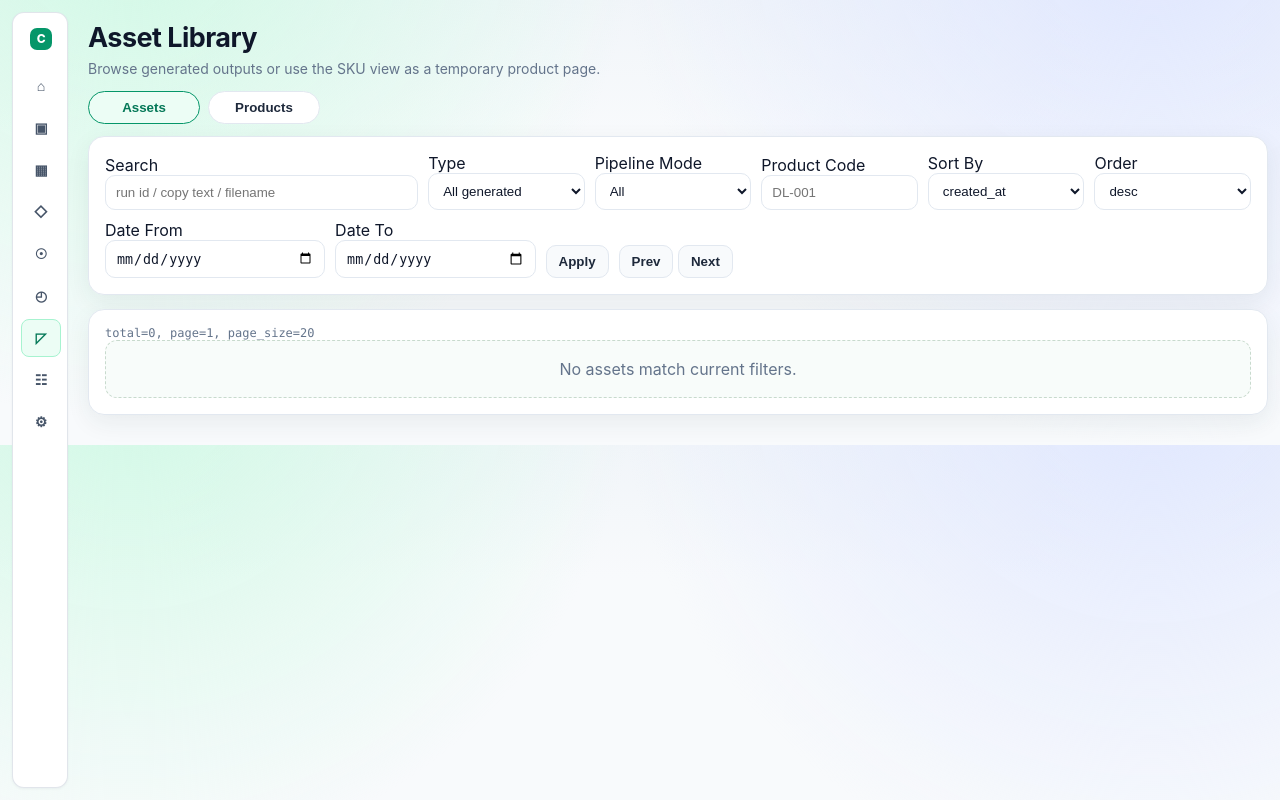
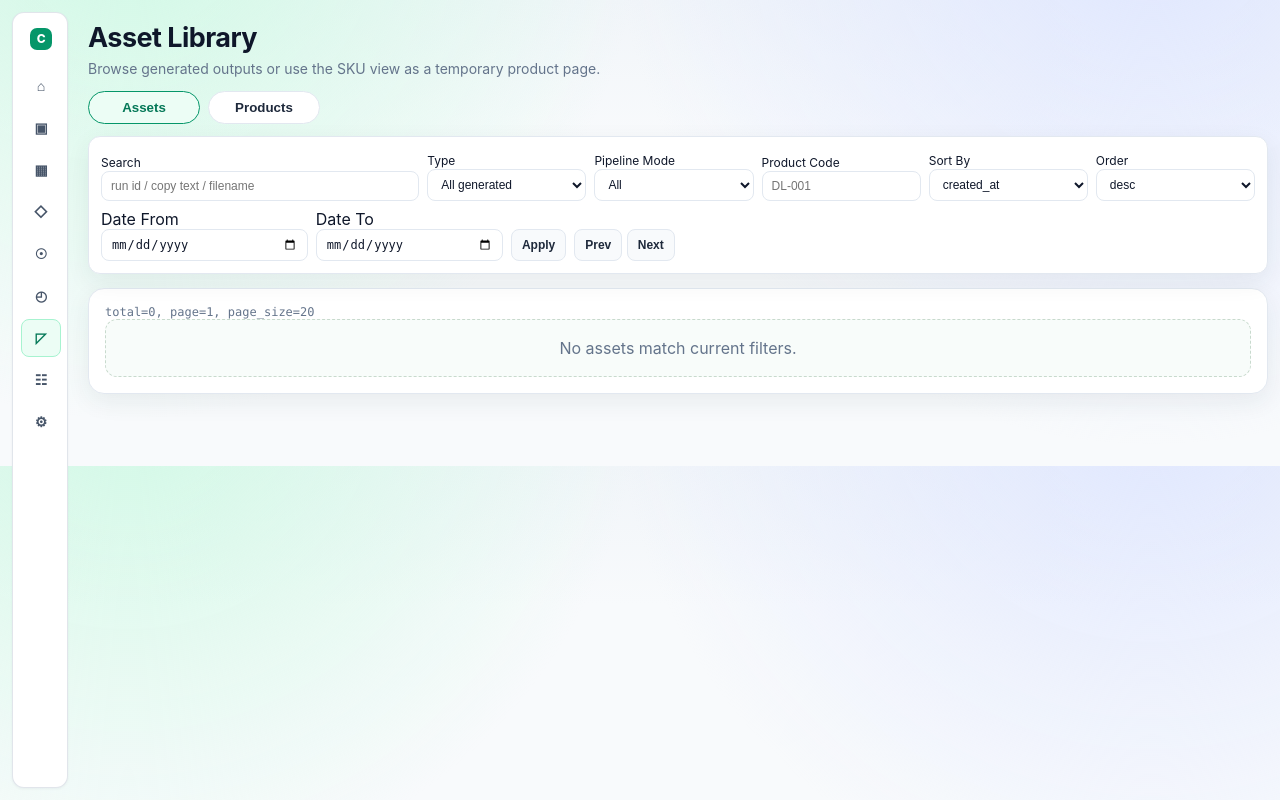
Before and after one commit to xysterical/crispy, a FastAPI app: page /dashboard/assets in a window 1280 px wide. Run offline with FastAPI, Linux system fonts and the light colour scheme; data that the repository does not hold is empty; some libraries are stand-ins or nearby versions.

Commit message:
fix: polish asset library controls

```diff
--- a/app/templates/assets.html
+++ b/app/templates/assets.html
@@ -22,7 +22,7 @@
       radial-gradient(circle at 90% -20%, #e0e7ff 0%, transparent 42%),
       linear-gradient(180deg, var(--bg-alt), var(--bg) 30%);
   }
-  .app-shell { width: min(1380px, calc(100% - 24px)); margin: 22px auto 30px auto; }
+  .app-shell { width: min(1380px, calc(100% - 24px)); margin: 22px auto 72px auto; }
   .card {
     border: 1px solid var(--line);
     border-radius: var(--radius);
@@ -34,14 +34,24 @@
   }
   h1 { margin: 0; font-size: 27px; letter-spacing: -0.02em; line-height: 1.2; }
   .subtitle { margin-top: 6px; color: var(--muted); font-size: 14px; }
-  .filters { display:grid; grid-template-columns: 2fr 1fr 1fr 1fr 1fr 1fr; gap:10px; align-items:end; }
+  .asset-filter-card {
+    position: sticky;
+    top: 10px;
+    z-index: 8;
+    padding: 12px;
+    border-radius: 12px;
+  }
+  .filters { display:grid; grid-template-columns: minmax(220px, 2fr) repeat(5, minmax(120px, 1fr)); gap:8px; align-items:end; }
   .filters-bottom {
     display:flex;
-    gap:10px;
+    gap:8px;
     align-items:end;
-    margin-top:10px;
+    margin-top:8px;
     flex-wrap: wrap;
   }
+  .filters label { font-size: 12px; }
+  .filters input, .filters select, .filters-bottom input { padding: 7px 9px; border-radius: 8px; font-size: 12px; }
+  .filters-bottom button { min-height: 32px; padding: 7px 10px; border-radius: 8px; font-size: 12px; }
   .view-tabs { display:flex; gap:8px; margin-top:14px; flex-wrap:wrap; }
   .view-tab {
     min-width: 112px;
@@ -71,8 +81,8 @@
     background:#fff;
     box-shadow: 0 4px 14px rgba(32, 75, 57, 0.04);
     display:grid;
-    gap:12px;
-    min-height: 210px;
+    gap:10px;
+    min-height: 168px;
     position: relative;
   }
   .card-check {
@@ -85,30 +95,26 @@
   }
   .bulk-bar {
     display:none;
+    position: fixed;
+    left: max(72px, calc((100vw - min(1380px, calc(100vw - 24px))) / 2));
+    right: 12px;
+    bottom: 14px;
+    z-index: 40;
     align-items:center;
     justify-content:space-between;
     gap:12px;
-    margin-bottom:12px;
-    padding:10px 12px;
+    max-width: 980px;
+    margin: 0 auto;
+    padding:12px 14px;
     border:1px solid #c9ddd1;
-    border-radius:12px;
-    background:#f7fcf8;
+    border-radius:14px;
+    background:rgba(247, 252, 248, 0.96);
+    box-shadow:0 14px 40px rgba(15, 23, 42, 0.18);
+    backdrop-filter: blur(10px);
   }
   .bulk-bar.active { display:flex; }
   .bulk-actions { display:flex; gap:8px; flex-wrap:wrap; justify-content:flex-end; }
   .bulk-danger { color:#b91c1c; border-color:#fecaca; background:#fff7f7; }
-  .product-placeholder {
-    height: 74px;
-    border: 1px dashed #c8dacd;
-    border-radius: 10px;
-    background: linear-gradient(135deg, #f8fcfa, #f1f5f9);
-    display:flex;
-    align-items:center;
-    justify-content:center;
-    color:#64748b;
-    font-family: var(--mono);
-    font-size: 12px;
-  }
   .product-title { font-size:15px; font-weight:750; line-height:1.25; }
   .product-code { margin-top:4px; color:#047857; font-family:var(--mono); font-size:12px; overflow-wrap:anywhere; }
   .product-meta { display:grid; grid-template-columns: repeat(3, minmax(0, 1fr)); gap:8px; }
@@ -217,12 +223,14 @@
     background: #f8fcfa;
   }
   @media (max-width: 1040px) {
-    .filters { grid-template-columns: 1fr 1fr; }
+    .filters { grid-template-columns: 1fr 1fr 1fr; }
+    .bulk-bar { left: 70px; }
   }
   @media (max-width: 860px) {
     .app-shell { width: calc(100% - 12px); margin-top: 10px; }
-    .filters { grid-template-columns: 1fr; }
+    .filters { grid-template-columns: 1fr 1fr; }
     .toolbar { flex-direction: column; align-items: flex-start; }
+    .bulk-bar { left: 8px; right: 8px; flex-direction: column; align-items: stretch; }
   }
 {% endblock %}
 {% block body %}
@@ -240,7 +248,7 @@
         </div>
       </div>
     </div>
-    <section class="card">
+    <section class="card asset-filter-card">
       <div class="filters">
         <div><label>Search</label><input id="q" placeholder="run id / copy text / filename" /></div>
         <div>
@@ -291,6 +299,10 @@
       </div>
     </section>
     <section class="card">
+      <div id="stats" class="muted stats-line"></div>
+      <div id="asset-grid" class="grid"></div>
+      <div id="product-grid" class="product-grid" style="display:none;"></div>
+    </section>
     <div id="bulk-bar" class="bulk-bar">
       <div>
         <strong id="bulk-count">0 selected</strong>
@@ -303,10 +315,6 @@
         <button type="button" onclick="clearSelection()">Clear</button>
       </div>
     </div>
-      <div id="stats" class="muted stats-line"></div>
-      <div id="asset-grid" class="grid"></div>
-      <div id="product-grid" class="product-grid" style="display:none;"></div>
-    </section>
   </main>
   <script>
     let currentView = "assets";
@@ -405,7 +413,6 @@
         const latest = item.latest_run_at ? item.latest_run_at : "No runs yet";
         el.innerHTML = `
           <input class="card-check" type="checkbox" aria-label="Select product" onchange="toggleProductSelection('${escAttr(item.product_id)}', this.checked)" />
-          <div class="product-placeholder">SKU</div>
           <div>
             <div class="product-title">${esc(item.name || item.product_code)}</div>
             <div class="product-code">${esc(item.product_code)}</div>
```
Also changed, not shown: tests/test_dashboard_assets.py (+4 -0 lines). Lines whose indentation alone changed are shown as unchanged.
